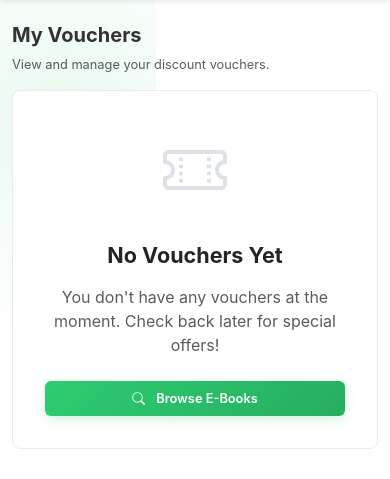
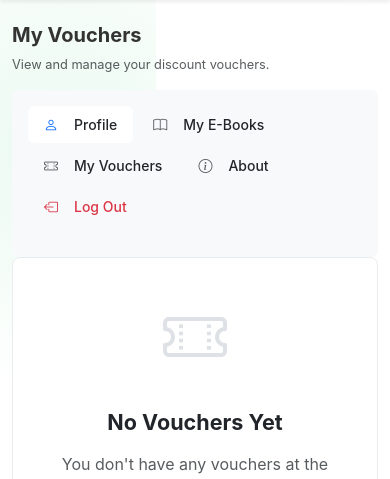
Before and after one commit to Hiro-Setsuya/BookStack, a PHP site: page /BookStack/my-vouchers.php in a window 390 px wide. Shown: the part 61-540 px from the top of the page. Run offline with PHP 8.4, Linux system fonts and the light colour scheme; the visitor is signed in with stand-in values (Sample User, id 1); data that the repository does not hold is empty.

Commit message:
add sidebar in voucher mobile view

```diff
--- a/my-vouchers.php
+++ b/my-vouchers.php
@@ -123,6 +123,34 @@ $user = mysqli_fetch_assoc($user_result);
                 <div class="profile-header mb-4">
                     <h2 class="fw-bold">My Vouchers</h2>
                     <p class="text-muted">View and manage your discount vouchers.</p>
+                </div>
+
+                <div class="col-12 mt-3 d-lg-none">
+                    <div class="p-3 rounded" style="background-color: #f8f9fa;">
+                        <nav class="nav flex-column gap-1">
+                            <a class="nav-link d-flex align-items-center px-3 py-2 rounded text-dark" href="profile.php" style="background-color: white;">
+                                <i class="bi bi-person me-3 text-primary"></i>
+                                <span>Profile</span>
+                            </a>
+                            <a class="nav-link d-flex align-items-center px-3 py-2 rounded text-dark hover-bg-white" href="my-ebooks.php">
+                                <i class="bi bi-book me-3 text-muted"></i>
+                                <span>My E-Books</span>
+                            </a>
+                            <a class="nav-link d-flex align-items-center px-3 py-2 rounded text-dark hover-bg-white" href="my-vouchers.php">
+                                <i class="bi bi-ticket-perforated me-3 text-muted"></i>
+                                <span>My Vouchers</span>
+                            </a>
+                            <a class="nav-link d-flex align-items-center px-3 py-2 rounded text-dark hover-bg-white" href="about.php">
+                                <i class="bi bi-info-circle me-3 text-muted"></i>
+                                <span>About</span>
+                            </a>
+                            <hr class="my-2">
+                            <a class="nav-link d-flex align-items-center px-3 py-2 rounded text-danger hover-bg-white" href="client-logout.php">
+                                <i class="bi bi-box-arrow-left me-3"></i>
+                                <span>Log Out</span>
+                            </a>
+                        </nav>
+                    </div>
                 </div>
 
                 <?php if (mysqli_num_rows($result) > 0): ?>
```
